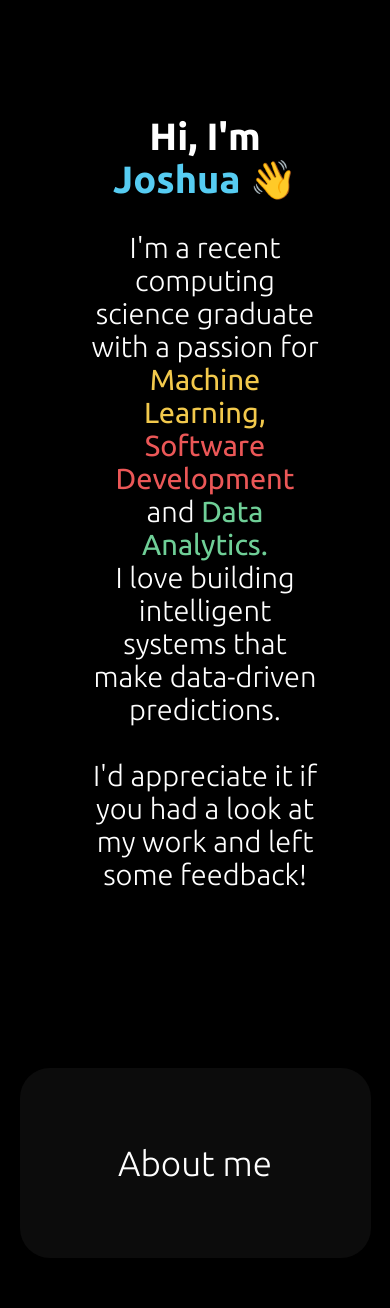
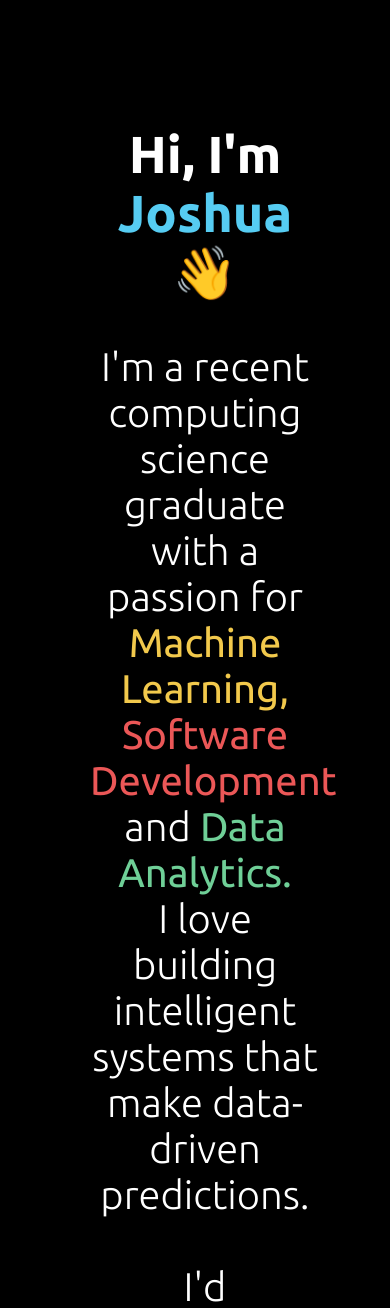
Before and after one commit to joshcoyle02/Portfolio_Git, a Flask app: page / in a window 390 px wide. Shown: the part 83-1391 px from the top of the page. Run offline with Flask 3, Linux system fonts and the light colour scheme; some libraries are stand-ins or nearby versions.

Commit message:
phone optimisation pt 3

```diff
--- a/static/css/index-mobile.css
+++ b/static/css/index-mobile.css
@@ -38,17 +38,18 @@
 
     .hero h1 {
         margin-left: 20px;
-        font-size: 38px;
+        font-size: 52px;
     }
 
     .hero p {
-        font-size:29px;
+        font-size:40px;
         margin-left: 20px;
     }
 
 
 
-    .picture img {
+    .picture img{
+    display: none;
         height: 0px;
         width: 0px;
         margin-right: 0;
```
